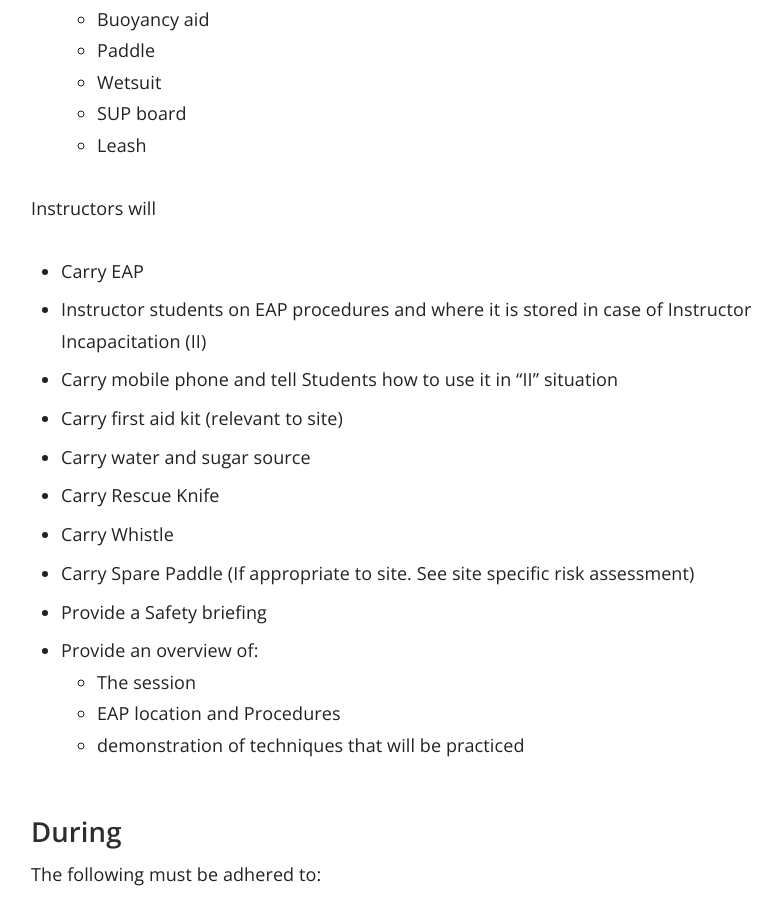
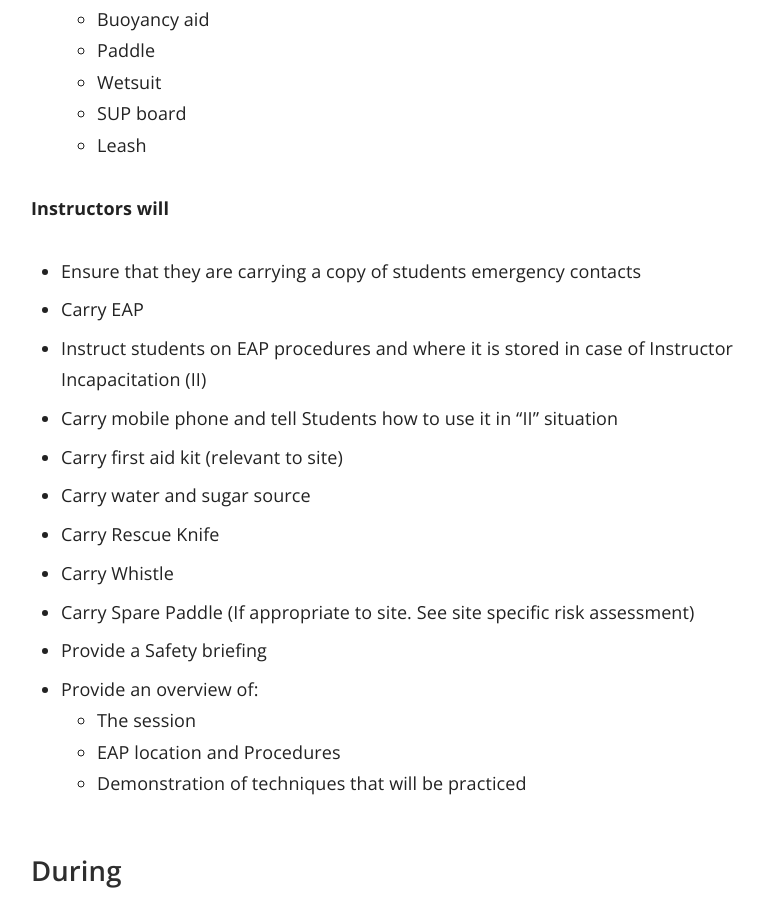
Before and after one commit to numbat70/clyde, a Jekyll site: the page built from _docs/Content/06-SUP_SOP_Courses.md, in a window 1280 px wide and 900 px high, scrolled down 1077 px. Shown: the whole window, without its empty margins (359-1141 px from the left). Built offline with Jekyll 4.4.1, drawn with Linux system fonts in a browser that asks for light colours.

Commit message:
Update 06-SUP_SOP_Courses.md
mk

```diff
--- a/_docs/Content/06-SUP_SOP_Courses.md
+++ b/_docs/Content/06-SUP_SOP_Courses.md
@@ -32,9 +32,10 @@ The following must be adhered to:
   - SUP board
   - Leash
 
-Instructors will
+**Instructors will**
+  - Ensure that they are carrying a copy of students emergency contacts
   - Carry EAP
-  - Instructor students on EAP procedures and where it is stored in case of Instructor Incapacitation (II)
+  - Instruct students on EAP procedures and where it is stored in case of Instructor Incapacitation (II)
   - Carry mobile phone and tell Students how to use it in "II" situation
   - Carry first aid kit (relevant to site)
   - Carry water and sugar source
@@ -45,7 +46,7 @@ Instructors will
   - Provide an overview of:
     - The session
     - EAP location and Procedures
-    - demonstration of techniques that will be practiced
+    - Demonstration of techniques that will be practiced
 
 
 
```
